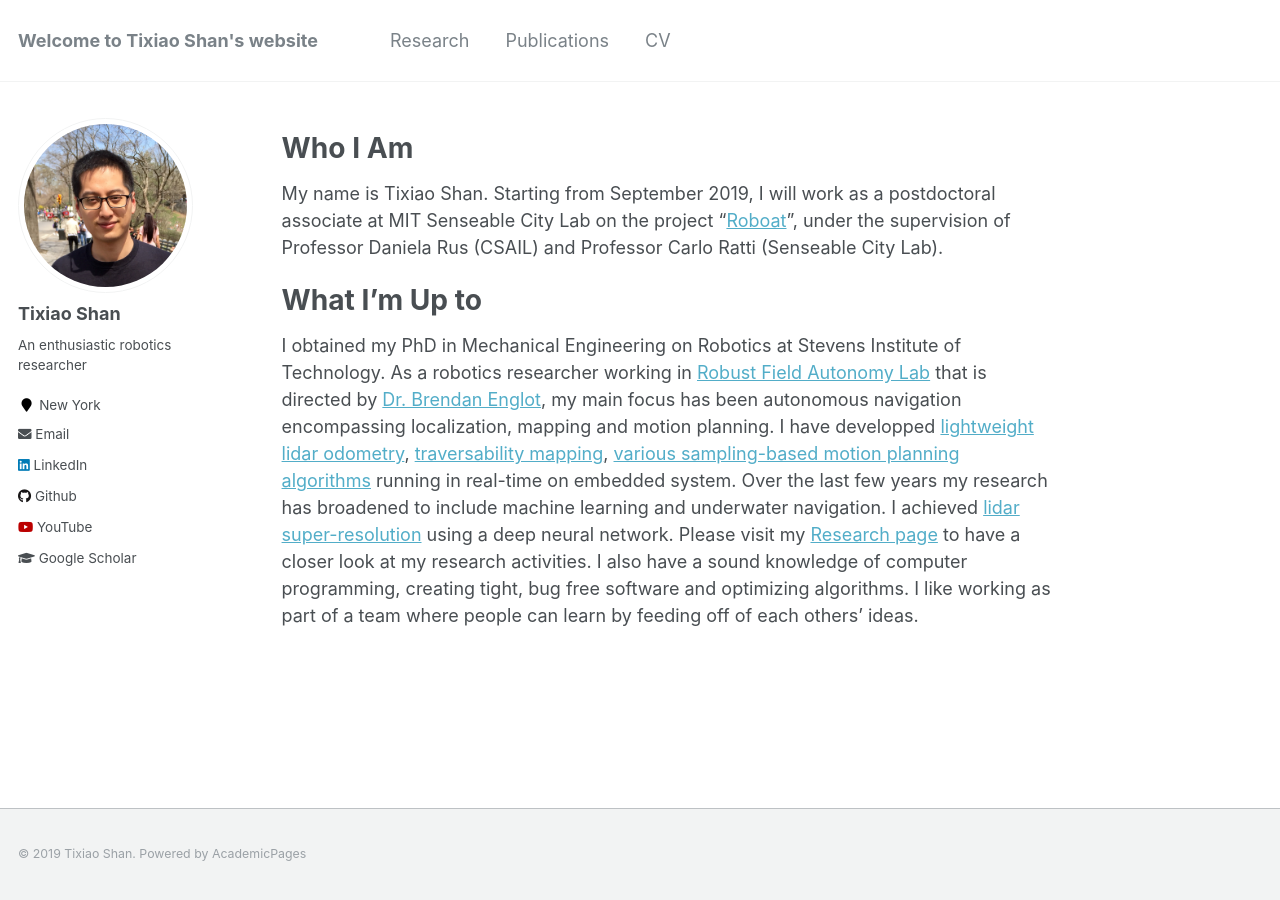
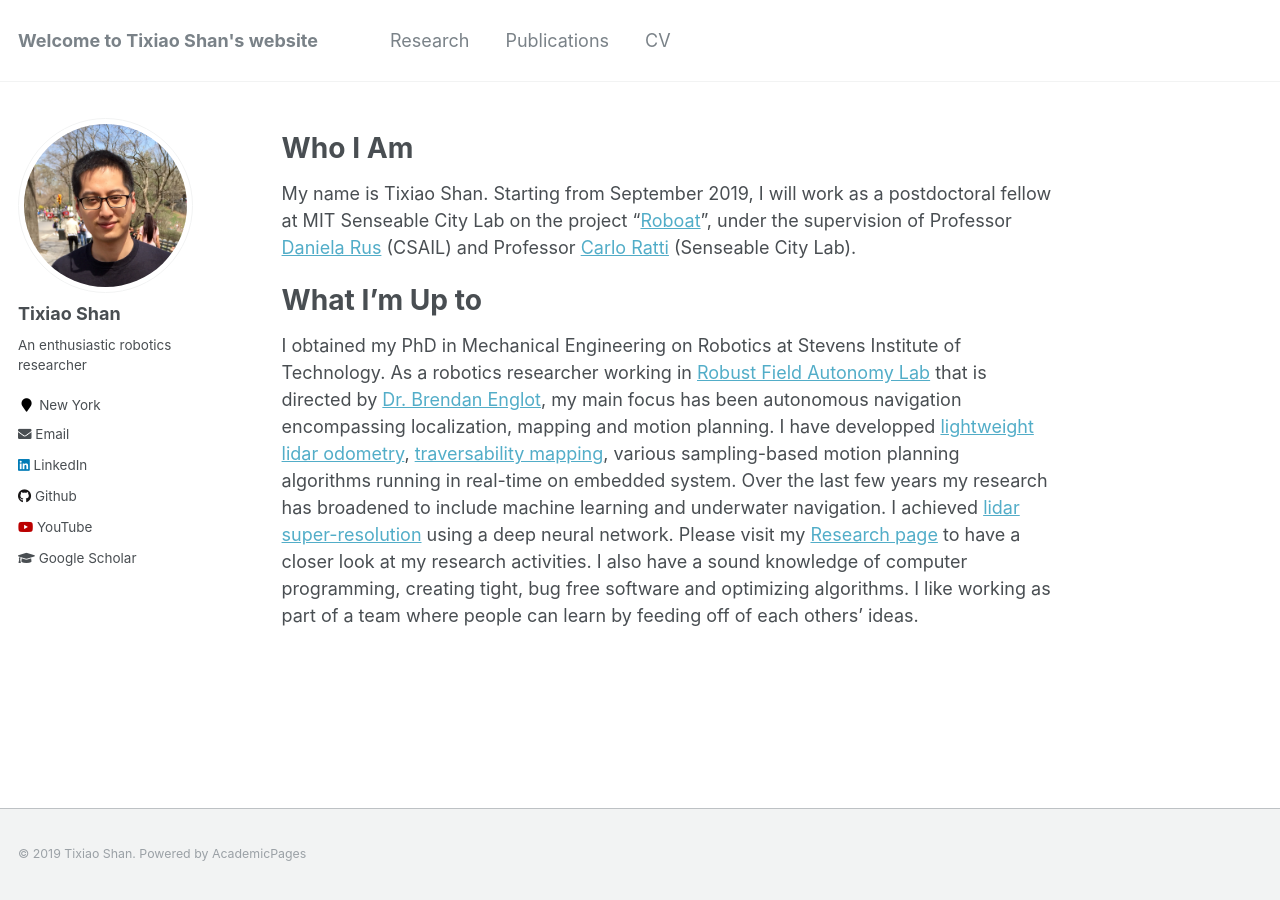
Before and after one commit to minxuanjun/tixiaoshan.github.io, a Jekyll site: the page built from _pages/about.md, in a window 1280 px wide. Built offline with Jekyll 4.4.1, drawn with Linux system fonts in a browser that asks for light colours.

Commit message:
Update about.md

```diff
--- a/_pages/about.md
+++ b/_pages/about.md
@@ -10,8 +10,8 @@ redirect_from:
 
 Who I Am
 ======
-My name is Tixiao Shan. Starting from September 2019, I will work as a postdoctoral associate at MIT Senseable City Lab on the project "[Roboat](http://roboat.org/)", under the supervision of Professor Daniela Rus (CSAIL) and Professor Carlo Ratti (Senseable City Lab).
+My name is Tixiao Shan. Starting from September 2019, I will work as a postdoctoral fellow at MIT Senseable City Lab on the project "[Roboat](http://roboat.org/)", under the supervision of Professor [Daniela Rus](https://www.csail.mit.edu/person/daniela-rus) (CSAIL) and Professor [Carlo Ratti](https://dusp.mit.edu/faculty/carlo-ratti) (Senseable City Lab).
 
 What I’m Up to
 ======
-I obtained my PhD in Mechanical Engineering on Robotics at Stevens Institute of Technology. As a robotics researcher working in [Robust Field Autonomy Lab](http://personal.stevens.edu/~benglot/) that is directed by [Dr. Brendan Englot](http://personal.stevens.edu/~benglot/people.html), my main focus has been autonomous navigation encompassing localization, mapping and motion planning. I have developped [lightweight lidar odometry](https://github.com/RobustFieldAutonomyLab/LeGO-LOAM), [traversability mapping](https://www.youtube.com/watch?v=4pdBpeRGXmw&t=4s), [various sampling-based motion planning algorithms](https://www.youtube.com/watch?v=B6lrbAEhEnE) running in real-time on embedded system. Over the last few years my research has broadened to include machine learning and underwater navigation. I achieved [lidar super-resolution](https://youtu.be/rNVTpkz2ggY) using a deep neural network. Please visit my [Research page](https://tixiaoshan.github.io/research/) to have a closer look at my research activities. I also have a sound knowledge of computer programming, creating tight, bug free software and optimizing algorithms. I like working as part of a team where people can learn by feeding off of each others’ ideas.
+I obtained my PhD in Mechanical Engineering on Robotics at Stevens Institute of Technology. As a robotics researcher working in [Robust Field Autonomy Lab](http://personal.stevens.edu/~benglot/) that is directed by [Dr. Brendan Englot](http://personal.stevens.edu/~benglot/people.html), my main focus has been autonomous navigation encompassing localization, mapping and motion planning. I have developped [lightweight lidar odometry](https://github.com/RobustFieldAutonomyLab/LeGO-LOAM), [traversability mapping](https://www.youtube.com/watch?v=4pdBpeRGXmw&t=4s), various sampling-based motion planning algorithms running in real-time on embedded system. Over the last few years my research has broadened to include machine learning and underwater navigation. I achieved [lidar super-resolution](https://youtu.be/rNVTpkz2ggY) using a deep neural network. Please visit my [Research page](https://tixiaoshan.github.io/research/) to have a closer look at my research activities. I also have a sound knowledge of computer programming, creating tight, bug free software and optimizing algorithms. I like working as part of a team where people can learn by feeding off of each others’ ideas.
```
